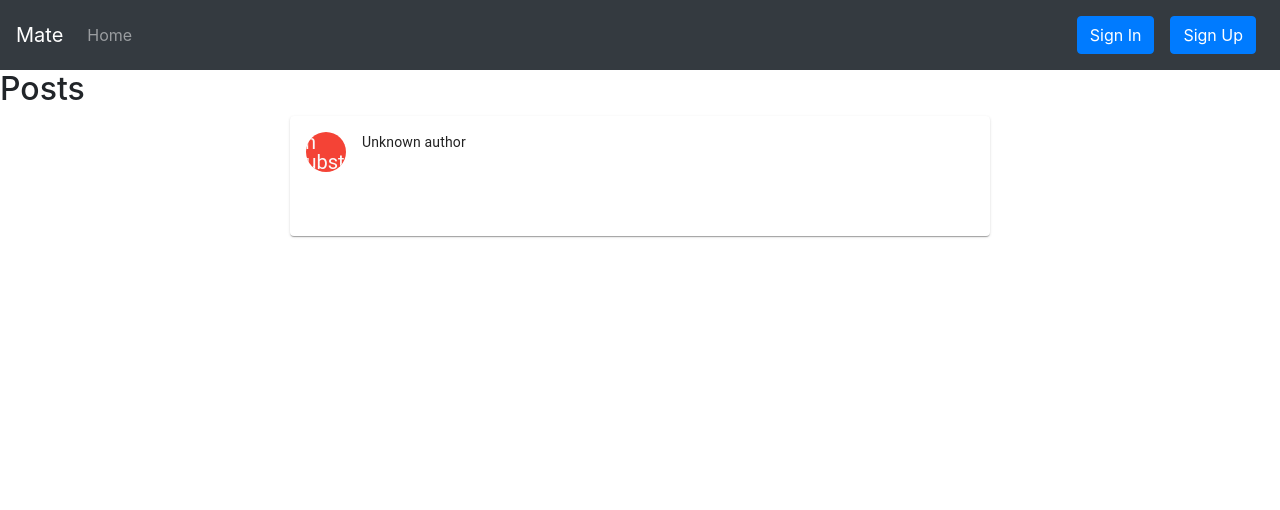
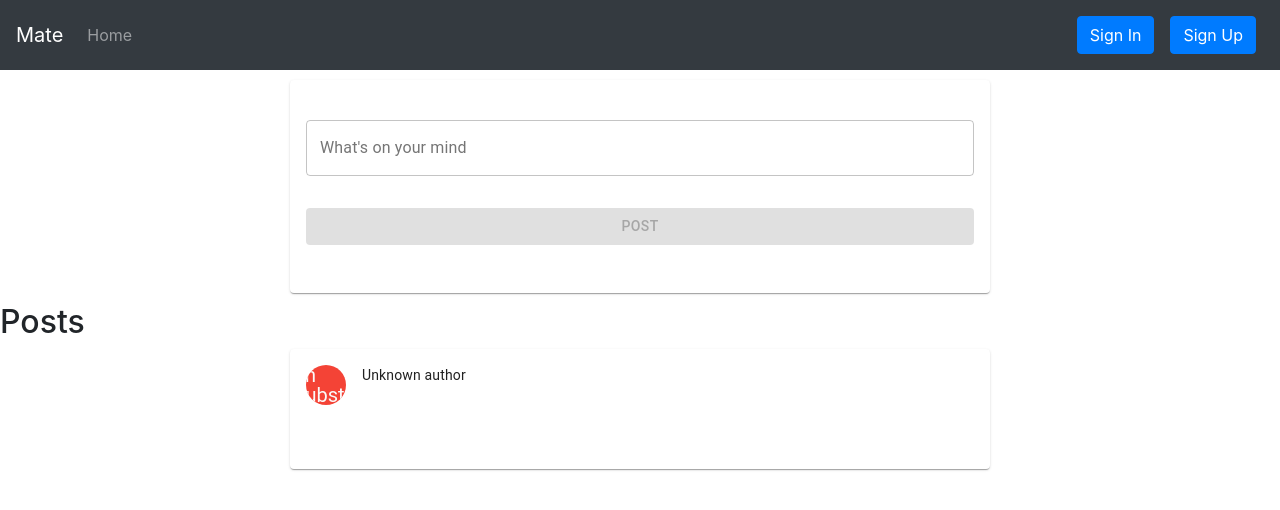
Before and after one commit to bandadismas/mate, a React (Create React App) app: page / in a window 1280 px wide. Shown: the top 510 px of the page. Built offline with nearby package versions, Linux system fonts and the light colour scheme; no server answers.

Commit message:
Add a form to create a post

```diff
--- a/src/App.js
+++ b/src/App.js
@@ -10,7 +10,7 @@ import Navbar from './app/Navbar'
 import SignIn from './features/currentUser/SignIn'
 import SignUp from './features/currentUser/SignUp'
 import { PostsList } from './features/posts/PostsList'
-
+import { AddPostForm } from './features/posts/AddPostForm'
 
 function App() {
   return (
@@ -23,6 +23,7 @@ function App() {
             path="/"
             render={() => (
               <React.Fragment>
+                <AddPostForm />
                 <PostsList />
               </React.Fragment>
             )}
--- a/src/app/Navbar.js
+++ b/src/app/Navbar.js
@@ -5,12 +5,25 @@ import {
   Button
 } from 'react-bootstrap'
 import { useSelector, useDispatch } from 'react-redux'
+import { unwrapResult } from '@reduxjs/toolkit'
+
+import {signOut} from '../features/currentUser/currentUserSlice'
 
 const TopNavbar = () => {
+  const dispatch = useDispatch();
   const user = useSelector(state => state.currentUser.currentUser);
+
   console.log(user);
 
   const handleClick = (e) => {
+    console.log('Clicked');
+      dispatch(
+        signOut()
+      )
+
+    console.log('results unwrapped');
+
+    console.log('Clicked out');
 
   }
 
@@ -18,7 +31,7 @@ const TopNavbar = () => {
     return (
       <Content>
         <Nav.Link className="button">
-        <Button onClick={handleClick}>Sign Out</Button>
+        <Button onClick={handleClick}>Sig Out</Button>
       </Nav.Link>
       </Content>
     );
--- a/src/features/currentUser/currentUserSlice.js
+++ b/src/features/currentUser/currentUserSlice.js
@@ -21,7 +21,18 @@ export const signin = createAsyncThunk(
 const currentUserSlice = createSlice({
     name: 'currentUser',
     initialState,
-    reducers: {},
+    reducers: {
+      signOut(state, action) {
+    console.log('In reducer');
+
+        const user = state.currentUser.find();
+    console.log(user);
+
+        user.currentUser = {};
+        user.token = '';
+        user.error = null;
+      }
+    },
     extraReducers: {
       [signin.fulfilled]: (state, action) => {
         state.currentUser = action.payload.result
@@ -36,3 +47,5 @@ const currentUserSlice = createSlice({
   })
 
   export default currentUserSlice.reducer;
+
+  export const {signOut} = currentUserSlice.actions;
--- /dev/null
+++ b/src/features/posts/AddPostForm.js
@@ -0,0 +1,64 @@
+import React, { useState } from 'react'
+
+import { makeStyles } from '@material-ui/core/styles';
+import Card from '@material-ui/core/Card';
+import CardContent from '@material-ui/core/CardContent';
+import CardActions from '@material-ui/core/CardActions';
+import Button from '@material-ui/core/Button';
+import TextField from '@material-ui/core/TextField';
+
+
+const useStyles = makeStyles((theme) => ({
+  root: {
+    marginLeft: 'auto',
+    marginRight: 'auto',
+    marginBottom: 10,
+    marginTop: 10,
+    maxWidth: 700,
+  },
+  form: {
+    width: '100%', // Fix IE 11 issue.
+    marginTop: theme.spacing(1),
+  },
+  submit: {
+    margin: theme.spacing(3, 0, 2),
+  },
+}));
+
+export const AddPostForm = () => {
+  const [post, setPost] = useState('')
+
+  const classes = useStyles();
+
+  return (
+    <Card className={classes.root}>
+      <CardContent>
+    <section>
+      <form className={classes.form}>
+      <TextField
+            id="postContent"
+            name="postContent"
+            variant="outlined"
+            margin="normal"
+            fullWidth
+            label="What's on your mind"
+            value={post}
+            onChange={e => setPost(e.target.value)}
+          />
+        <Button
+            fullWidth
+            variant="contained"
+            color="primary"
+            className={classes.submit}
+            disabled={post===''?true:false}
+          >
+            Post
+          </Button>
+      </form>
+    </section>
+      </CardContent>
+      <CardActions disableSpacing>
+      </CardActions>
+    </Card>
+  );
+}
```
Also changed, not shown: src/features/posts/PostExcerpt.js (+0 -8 lines), 1 other file (tests, documents, lock files or other folders).
